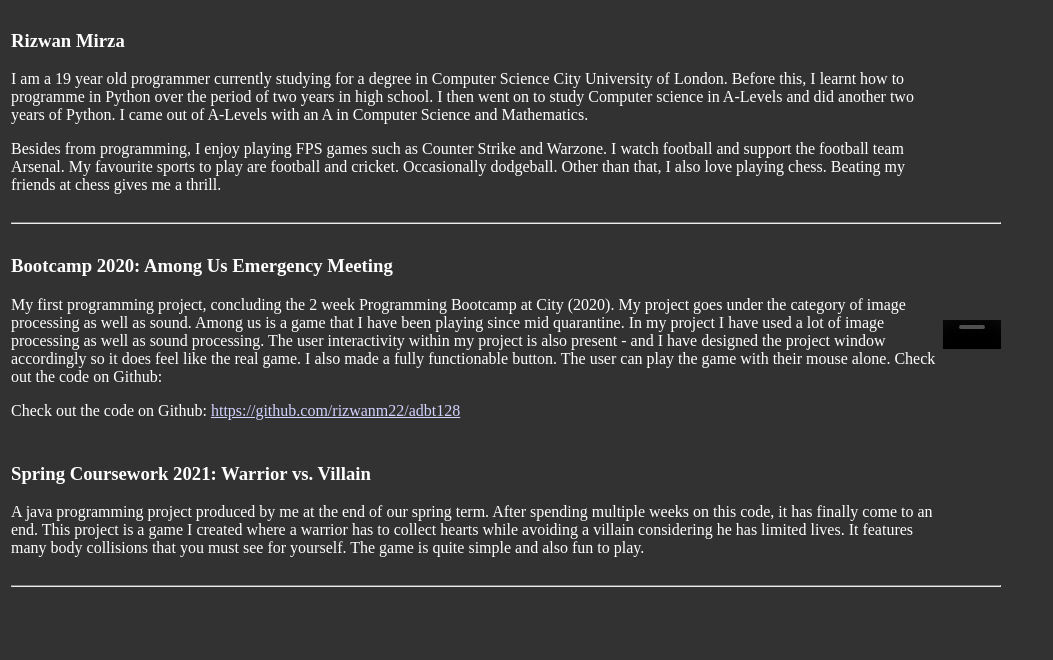
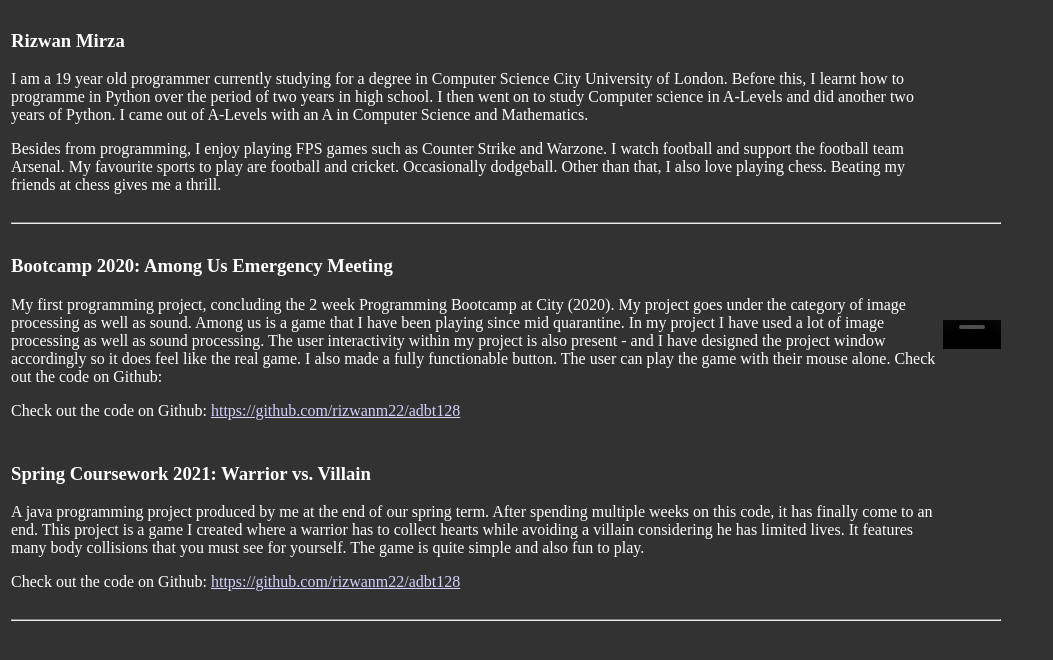
Before and after one commit to rizwanm22/rizwanm22.github.io, a plain HTML site: page index.html in a window 1280 px wide. Shown: the whole page, without its empty margins (0-1053 px from the left). Drawn offline with Linux system fonts and the light colour scheme; grey boxes are pictures that could not be loaded.

Commit message:
Update index.html

```diff
--- a/index.html
+++ b/index.html
@@ -85,6 +85,10 @@
      simple and also fun to play.
      </p>
 
+     <p>
+       Check out the code on Github: <a href="https://github.com/rizwanm22/adbt128">https://github.com/rizwanm22/adbt128</a>
+     </p>
+
    </td>
    <td>
    </td>
```
